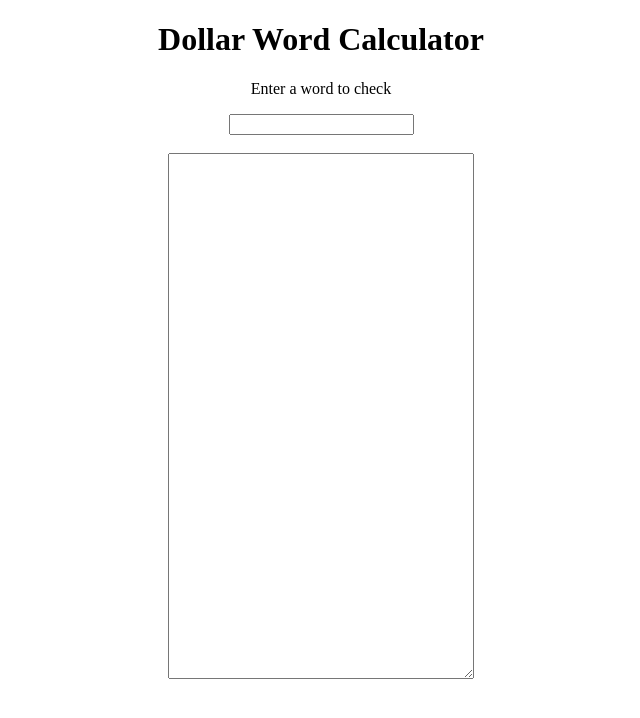
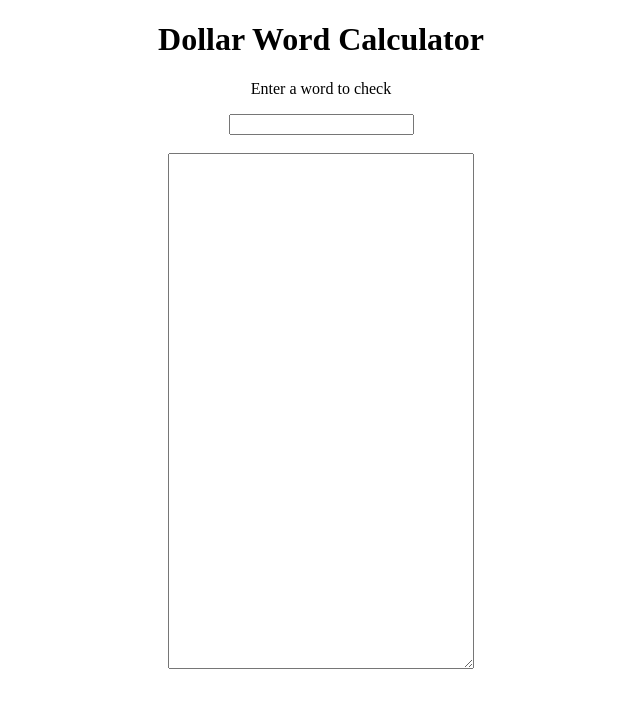
Before and after one commit to mebartsch/mebartsch.github.io, a Jekyll site: the page projects/Dollar-Word/index.html, which Jekyll copies as it is, in a window 1280 px wide. Shown: the top 718 px of the page, without its empty margins (319-959 px from the left). Built offline with Jekyll 4.4.1, drawn with Linux system fonts in a browser that asks for light colours.

Commit message:
Update index.html

```diff
--- a/projects/Dollar-Word/index.html
+++ b/projects/Dollar-Word/index.html
@@ -12,7 +12,7 @@
         <style type="text/css">
             textarea {
                 width: 300px;
-                height: 520px;
+                height: 510px;
  	        font size: 2em;
  	        font-weight: bold;
  	        font-family: Verdana, Arial, Helvetica, sans-serif;
```
